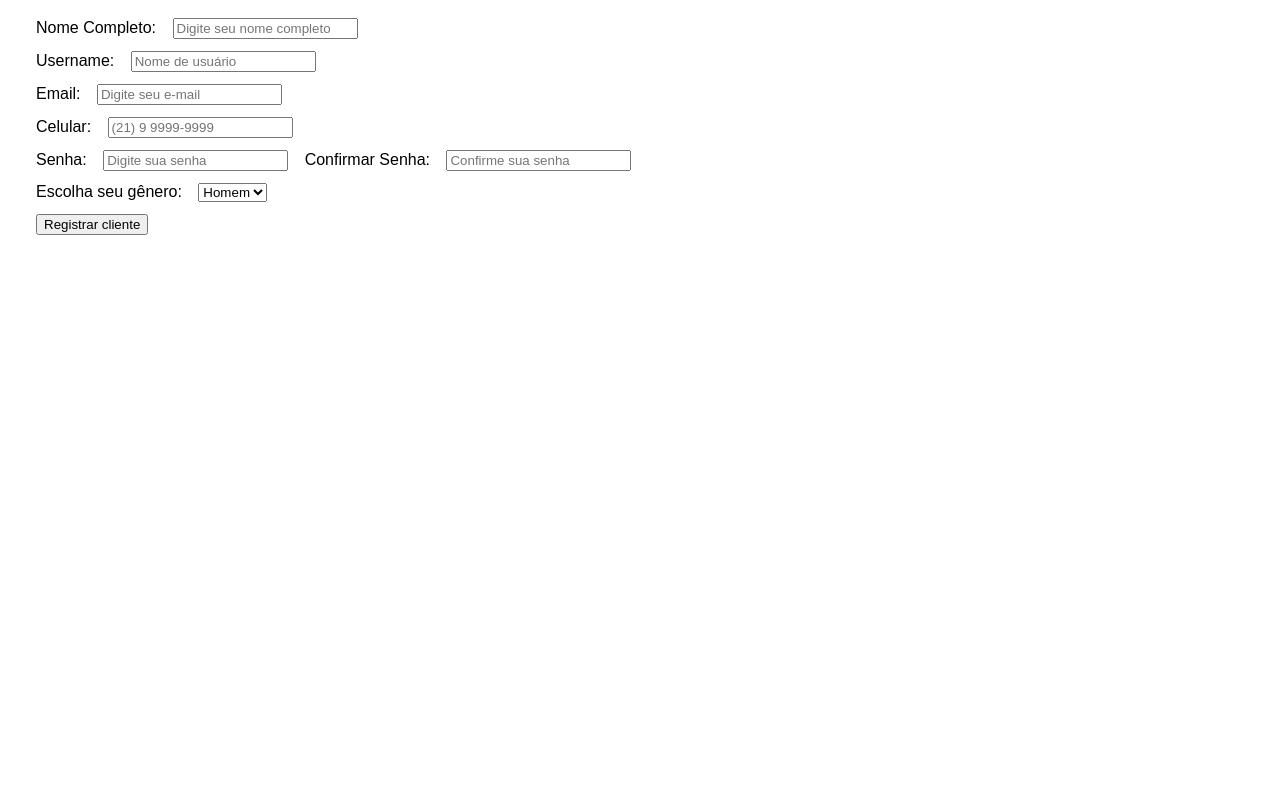
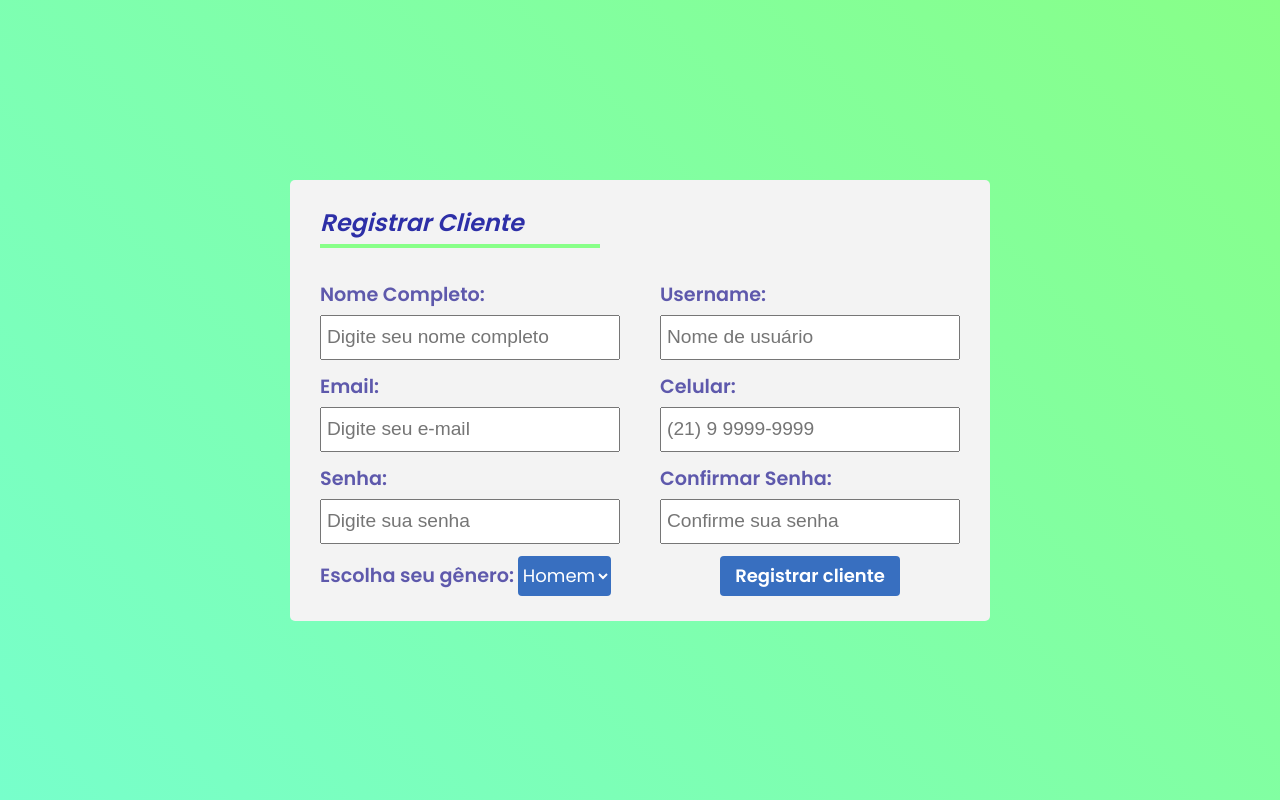
Before and after one commit to rodrigoDev6/form-cadastro, a plain HTML site: page index.html in a window 1280 px wide. Drawn offline with Linux system fonts and the light colour scheme.

Commit message:
form finalizado

```diff
--- a/index.html
+++ b/index.html
@@ -12,86 +12,103 @@
       content="page for registering new customers in the system"
     />
     <meta name="keywords" content="HTML, CSS, JavaScript" />
-    <style>
-      * {
-        margin: 6px;
-        font-family: Arial, sans-serif;
-      }
-    </style>
+    <link rel="stylesheet" href="style.css" />
+
+    <!-- fonts -->
+    <link rel="preconnect" href="https://fonts.googleapis.com" />
+    <link rel="preconnect" href="https://fonts.gstatic.com" crossorigin />
+    <link
+      href="https://fonts.googleapis.com/css2?family=Poppins:wght@400;600&display=swap"
+      rel="stylesheet"
+    />
   </head>
   <body>
-    <main>
     <div class="container">
-        <form action="" method="post">
-          <label for="nomeCliente">Nome Completo:</label>
+      <div class="title-form">
+        <h2>Registrar Cliente</h2>
+      </div>
+      <form action="#" method="post">
+        <div class="user-details">
+          <!-- /input nome completo -->
+          <div class="input-box">
+            <label class="details" for="nomeCliente">Nome Completo:</label>
             <input
               type="text"
               name="NomeCliente"
               id="nomeCliente"
               placeholder="Digite seu nome completo"
             />
-          <!-- /input nome completo -->
-          <br />
-          <label for="username">Username:</label>
+          </div>
+          <!-- /input username do cliente -->
+          <div class="input-box">
+            <label class="details" for="username">Username:</label>
             <input
               id="username"
               type="text"
               name="username"
               placeholder="Nome de usuário"
             />
-          <!-- /input username do cliente -->
-          <br />
-          <label for="clienteEmail">Email:</label>
+          </div>
+
+          <!-- /input email do cliente -->
+          <div class="input-box">
+            <label class="details" for="clienteEmail">Email:</label>
             <input
               id="clienteEmail"
               type="email"
               name="clienteEmail"
               placeholder="Digite seu e-mail"
             />
-          <!-- /input email do cliente -->
-          <br />
-          <label for="clienteTelefone">Celular:</label>
+          </div>
+          <!-- /input numero de celular do cliente -->
+          <div class="input-box">
+            <label class="details" for="clienteTelefone">Celular:</label>
             <input
               id="clienteTelefone"
               type="number"
               name="clienteTelefone"
               placeholder="(21) 9 9999-9999"
             />
-          <!-- /input numero de celular do cliente -->
-          <br />
-          <label for="clienteSenha">Senha:</label>
+          </div>
+
+          <!-- /input senha do cliente -->
+          <div class="input-box">
+            <label class="details" for="clienteSenha">Senha:</label>
             <input
               id="clienteSenha"
               type="password"
               name="clienteSenha"
               placeholder="Digite sua senha"
             />
-          <!-- /input senha do cliente -->
+          </div>
 
-          <label for="confirmaSenha">Confirmar Senha:</label>
+          <!-- input confirmar senha do cliente -->
+          <div class="input-box">
+            <label class="details" for="confirmaSenha">Confirmar Senha:</label>
             <input
               id="confirmaSenha"
               type="password"
               name="confirmaSenha"
               placeholder="Confirme sua senha"
             />
-          <!-- /input confirmar senha do cliente -->
-          <br />
+          </div>
 
-          <label for="sexo">Escolha seu gênero:</label>
-          <select id="sexo" name="sexo" id="sexo">
+          <div class="input-box">
+            <label class="details" for="sexo">Escolha seu gênero:</label>
+            <select class="select-genero" id="sexo" name="sexo" id="sexo">
               <option value="homem">Homem</option>
               <option value="mulher">Mulher</option>
               <option value="outro">Outro</option>
             </select>
-          <!-- /select sexo -->
+          </div>
+          <!-- /selecionar sexo -->
 
-          <br />
+          <div class="input-box btn-enviar">
             <button type="submit">Registrar cliente</button>
+          </div>
+        </div>
       </form>
     </div>
     <!-- /container -->
-    </main>
-    <!-- /main -->
   </body>
 </html>
--- a/style.css
+++ b/style.css
@@ -14,13 +14,13 @@ body{
   height: 100vh;
   justify-content: center;
   align-items: center;
-  background: linear-gradient(45deg, rgb(119, 244, 255),#8f8) ;
+  background: linear-gradient(45deg, rgb(119, 255, 203),rgb(136, 255, 136)) ;
 }
 
 .container{
   max-width: 700px;
   width: 100%;
-  background: #fff;
+  background: rgb(243, 243, 243);
   padding: 25px 30px;
   border-radius: 5px;
 }
@@ -30,6 +30,8 @@ body{
   flex-wrap: wrap;
   justify-content: space-between;
 
+  color: rgb(94, 89, 172);
+
 }
 
 .container form .input-box{
@@ -38,4 +40,76 @@ body{
 .container form .input-box input{
   height: 45px;
   width: 100%;
+
+  margin: 6px 0 12px 0;
+  padding-left:5px;
+
+  font-family: Arial, Helvetica, sans-serif;
+  font-size: larger;
+  outline: none;
 }
+
+.user-details .input-box .details{
+  font-family: 'Poppins', sans-serif;
+  font-weight: 600;
+  font-size: larger;
+
+  margin-bottom: 0;
+}
+
+.container .title-form{
+  margin-bottom: 2rem;
+  padding-bottom: 4px;
+  border-bottom: 4px solid #8f8;
+
+  max-width: 280px;
+}
+
+.container .title-form h2{
+  font-family: 'Poppins', sans-serif;
+  font-weight: 600;
+  font-style: italic;
+
+  color: rgb(45, 47, 167);
+}
+
+.user-details .btn-enviar {
+  display: flex;
+  justify-content: center;
+
+}
+
+.user-details .btn-enviar button{
+  width: 60%;
+  height: 40px;
+
+  font-family: 'Poppins' ;
+  font-weight: 600;
+  font-size: 18px;
+
+  cursor: pointer;
+  border:none;
+  border-radius: 4px;
+
+  background-color: rgb(56, 111, 192);
+  color: #fff;
+}
+.user-details .btn-enviar button:hover{
+  background-color: rgb(114, 149, 201);
+}
+
+.user-details .input-box .select-genero{
+  height: 40px;
+
+  font-family: 'Poppins' ;
+  font-weight: 500;
+  font-size: 18px;
+
+  text-align: center;
+  background-color: rgb(56, 111, 192);
+  color: #fff;
+
+  cursor: pointer;
+  border:none;
+  border-radius: 4px;
+}
```
Lines whose indentation alone changed are shown as unchanged.
